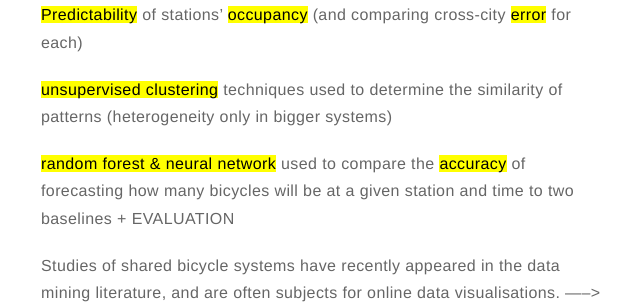
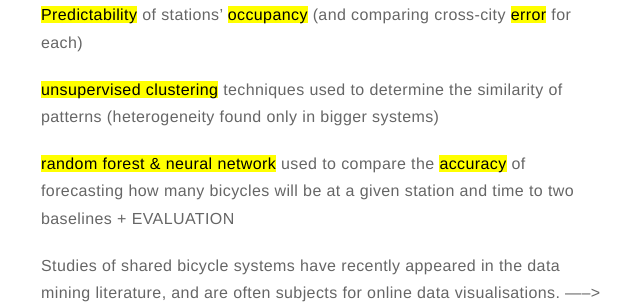
Before and after one commit to dljubenk/dljubenk.github.io, a Jekyll site: the page built from _posts/2019-02-06-literature-study.markdown, in a window 1280 px wide and 900 px high, scrolled down 8971 px. Shown: the part 179-483 px from the top of the window, without its empty margins (319-959 px from the left). Built offline with Jekyll 4.4.1, drawn with Linux system fonts in a browser that asks for light colours; emoji names are drawn with the system emoji font; comment, search, counter and statistics services are not loaded.

Commit message:
Update 2019-02-06-literature-study.markdown

```diff
--- a/_posts/2019-02-06-literature-study.markdown
+++ b/_posts/2019-02-06-literature-study.markdown
@@ -228,7 +228,7 @@ Focuses on <mark>fullness of stations</mark>, and NOT mobility flows!
 
 <mark>Predictability</mark> of stations' <mark>occupancy</mark> (and comparing cross-city <mark>error</mark> for each)
 
-<mark>unsupervised clustering</mark> techniques used to determine the similarity of patterns (heterogeneity only in bigger systems)
+<mark>unsupervised clustering</mark> techniques used to determine the similarity of patterns (heterogeneity found only in bigger systems)
 
 <mark>random forest & neural network</mark> used to compare the <mark>accuracy</mark> of forecasting how many bicycles will be at a given station and time to two baselines + EVALUATION
 
```
